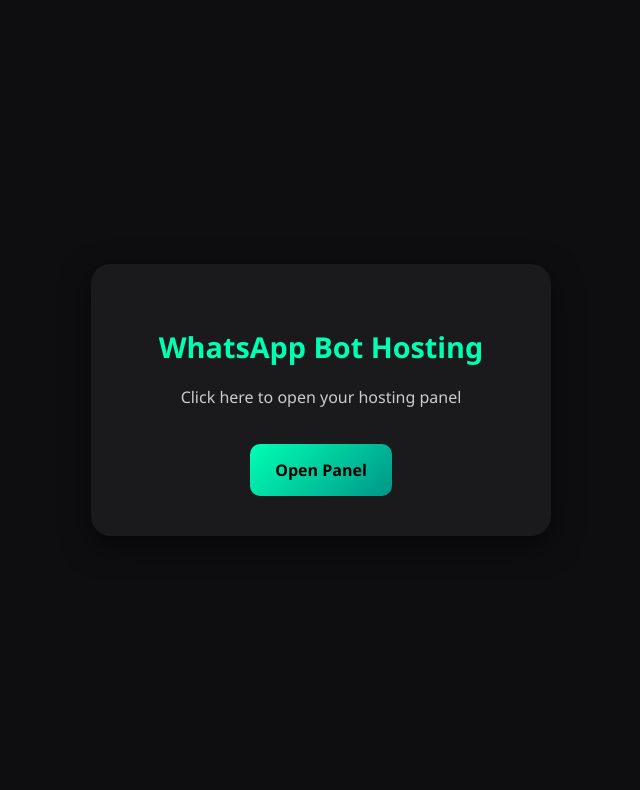
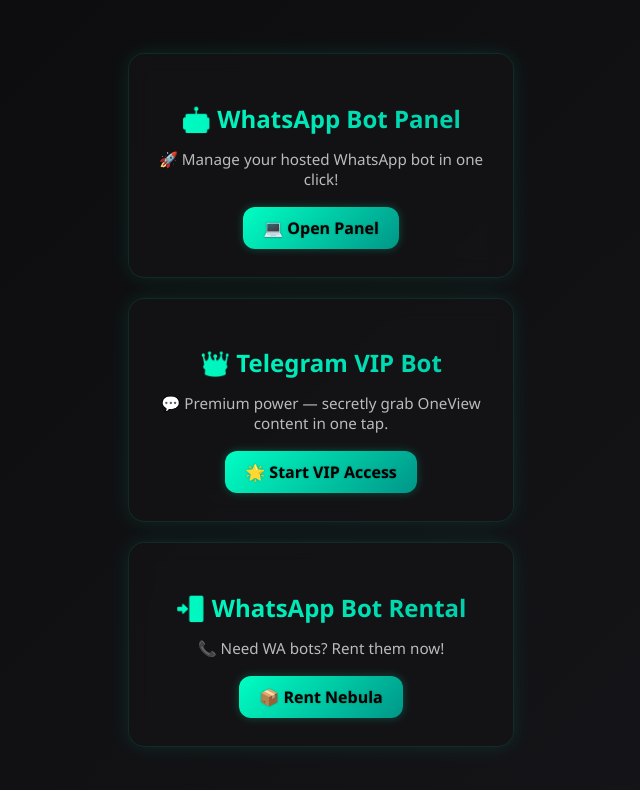
Before and after one commit to coderxsa/private, a plain HTML site: page index.html in a window 1280 px wide. Shown: the whole page, without its empty margins (319-959 px from the left). Drawn offline with Linux system fonts and the light colour scheme.

Commit message:
Update index.html

```diff
--- a/index.html
+++ b/index.html
@@ -1,74 +1,141 @@
 <!DOCTYPE html>
 <html lang="en">
 <head>
-  <meta charset="UTF-8">
-  <meta name="viewport" content="width=device-width, initial-scale=1">
-  <title>WhatsApp Bot Panel</title>
+  <meta charset="UTF-8" />
+  <meta name="viewport" content="width=device-width, initial-scale=1" />
+  <title>💎 VIP Bot Control Panel</title>
   <style>
     body {
       margin: 0;
       padding: 0;
       font-family: "Segoe UI", sans-serif;
-      background: #0e0e10;
+      background: linear-gradient(135deg, #0b0b0d, #16161a);
+      color: #fff;
       display: flex;
+      flex-direction: column;
       justify-content: center;
       align-items: center;
-      height: 100vh;
+      min-height: 100vh;
+      gap: 20px;
+      overflow: hidden;
+      background-attachment: fixed;
+      animation: bgMove 30s linear infinite;
     }
 
-    a.card {
-      display: block;
-      background: #1a1a1d;
-      color: #ffffff;
-      padding: 40px 30px;
-      border-radius: 20px;
-      box-shadow: 0 10px 30px rgba(0,0,0,0.5);
-      text-align: center;
-      transition: all 0.3s ease;
-      max-width: 400px;
-      width: 90%;
-      text-decoration: none;
+    @keyframes bgMove {
+      0% { background-position: 0 0; }
+      100% { background-position: 100% 100%; }
     }
 
-    a.card:hover {
-      transform: translateY(-5px);
-      box-shadow: 0 15px 35px rgba(0,0,0,0.6);
+    .card {
+      background: rgba(20, 20, 24, 0.7);
+      border: 1px solid rgba(0, 255, 191, 0.1);
+      border-radius: 16px;
+      padding: 28px 22px;
+      box-shadow: 0 0 20px rgba(0, 255, 191, 0.1);
+      backdrop-filter: blur(10px);
+      max-width: 340px;
+      width: 88%;
+      text-align: center;
+      transition: transform 0.3s ease, box-shadow 0.3s ease, border 0.3s ease;
+      text-decoration: none;
+      color: #ffffff;
+      position: relative;
+      overflow: hidden;
     }
 
-    a.card h2 {
-      margin-bottom: 20px;
-      font-size: 1.8em;
-      color: #00ffb3;
+    .card:hover {
+      transform: translateY(-6px) scale(1.03);
+      box-shadow: 0 0 30px rgba(0, 255, 191, 0.3);
+      border-color: rgba(0, 255, 191, 0.4);
+      animation: pulse 1s ease-in-out;
     }
 
-    a.card p {
-      font-size: 1em;
-      color: #ccc;
+    @keyframes pulse {
+      0% { transform: scale(1.03); }
+      50% { transform: scale(1.035); }
+      100% { transform: scale(1.03); }
     }
 
-    a.card .button {
-      display: inline-block;
-      margin-top: 20px;
-      background: linear-gradient(135deg, #00ffb3, #009688);
-      color: #000;
-      padding: 15px 25px;
-      border-radius: 10px;
-      font-size: 1em;
-      font-weight: bold;
-      transition: background 0.3s ease;
+    .card h2 {
+      margin-bottom: 14px;
+      font-size: 1.5em;
+      background: linear-gradient(to right, #00ffc3, #00cba9, #00ffc3);
+      background-size: 200% auto;
+      -webkit-background-clip: text;
+      -webkit-text-fill-color: transparent;
+      animation: gradient-text 5s linear infinite;
     }
 
-    a.card:hover .button {
-      background: linear-gradient(135deg, #00cba9, #00796b);
+    @keyframes gradient-text {
+      to { background-position: 200% center; }
+    }
+
+    .card p {
+      font-size: 0.95em;
+      color: #bbb;
+      margin: 8px 0 18px;
+    }
+
+    .button {
+      display: inline-block;
+      padding: 10px 20px;
+      background: linear-gradient(135deg, #00ffc3, #009688);
+      color: #000;
+      border-radius: 12px;
+      font-weight: 600;
+      font-size: 1em;
+      text-shadow: 0 0 2px rgba(0, 0, 0, 0.3);
+      transition: all 0.25s ease-in-out;
+      box-shadow: 0 0 8px rgba(0, 255, 179, 0.25);
+    }
+
+    .card:hover .button {
+      background: linear-gradient(135deg, #00e6b2, #007d71);
+      box-shadow: 0 0 14px rgba(0, 255, 179, 0.5);
+      transform: scale(1.05);
+    }
+
+    .emoji {
+      font-size: 1.3em;
+      margin-right: 5px;
+    }
+
+    @media (max-width: 500px) {
+      .card {
+        padding: 24px 18px;
+      }
+
+      .card h2 {
+        font-size: 1.3em;
+      }
+
+      .button {
+        font-size: 0.95em;
+        padding: 10px 18px;
+      }
     }
   </style>
+
 </head>
 <body>
 
-  <a href="https://3ldkcl-3000.csb.app/" class="card" target="_blank">
-    <h2>WhatsApp Bot Hosting</h2>
-    <p>Click here to open your hosting panel</p>
-    <div class="button">Open Panel</div>
+  <a href="/" class="card" target="_blank">
+    <h2>🤖 WhatsApp Bot Panel</h2>
+    <p>🚀 Manage your hosted WhatsApp bot in one click!</p>
+    <div class="button">💻 Open Panel</div>
+  </a>
+
+  <a href="https://t.me/vipbotwa_bot" class="card" target="_blank">
+    <h2>👑 Telegram VIP Bot</h2>
+    <p>💬 Premium power — secretly grab OneView content in one tap.</Video></p>
+    <div class="button">🌟 Start VIP Access</div>
+  </a>
+
+  <a href="https://wa.me/host_cryptalis_bot" class="card" target="_blank">
+    <h2>📲 WhatsApp Bot Rental</h2>
+    <p>📞 Need WA bots? Rent them now!</p>
+    <div class="button">📦 Rent Nebula</div>
   </a>
 
 </body>
```
